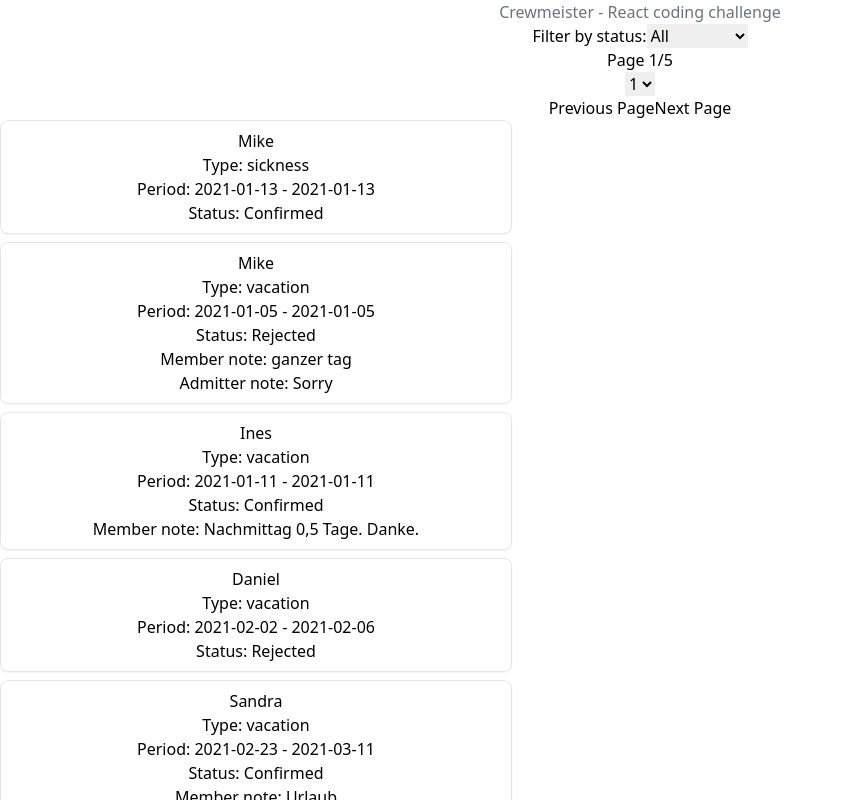
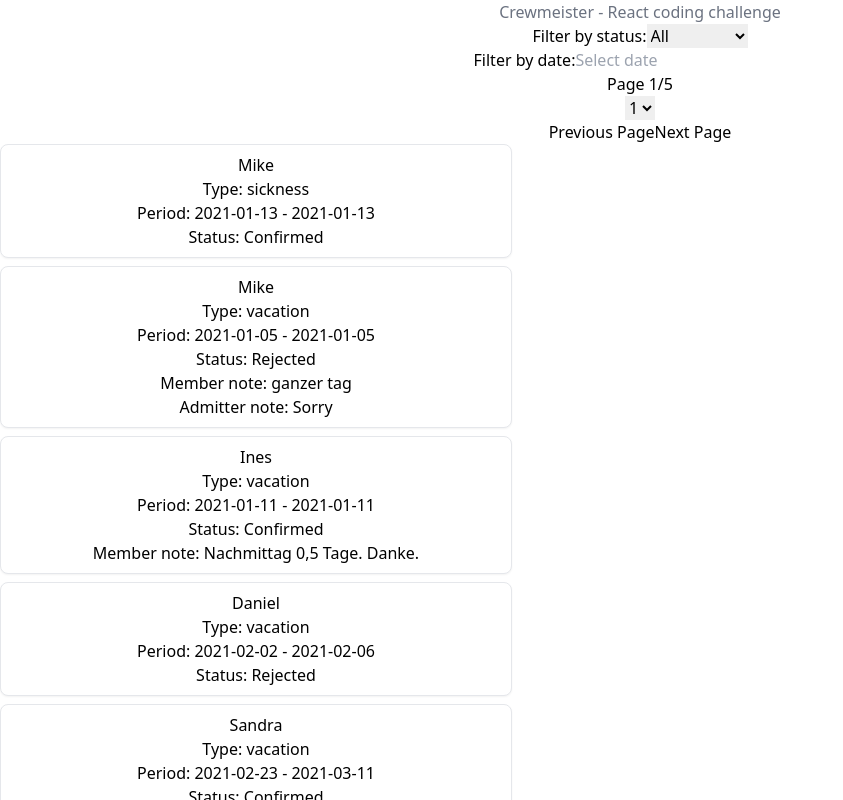
Before and after one commit to samazon/absence-manager-client, a React (Vite) app: page / in a window 1280 px wide. Shown: the top 800 px of the page, without its empty margins (0-843 px from the left). Built offline with nearby package versions, Linux system fonts and the light colour scheme.

Commit message:
Added functionality to filter absences by date

```diff
--- a/package.json
+++ b/package.json
@@ -13,13 +13,16 @@
   },
   "dependencies": {
     "@reduxjs/toolkit": "^1.9.3",
+    "data-fns": "^0.1.8",
     "react": "^18.2.0",
+    "react-datepicker": "^4.10.0",
     "react-dom": "^18.2.0",
     "react-redux": "^8.0.5"
   },
   "devDependencies": {
     "@types/node": "^18.15.0",
     "@types/react": "^18.0.27",
+    "@types/react-datepicker": "^4.10.0",
     "@types/react-dom": "^18.0.10",
     "@typescript-eslint/eslint-plugin": "^5.54.1",
     "@typescript-eslint/parser": "^5.54.1",
--- a/src/components/AbsenceList.tsx
+++ b/src/components/AbsenceList.tsx
@@ -1,9 +1,13 @@
+/* eslint-disable @typescript-eslint/no-non-null-assertion */
 import { Absence, FILTER_OPTIONS } from '@/constants/types';
 import AbsenceListItem from './AbsenceListItem';
 import { RootState } from '../store';
 import { useSelector } from 'react-redux';
 import { useState } from 'react';
 import Pagination from './Pagination';
+import DatePicker from 'react-datepicker';
+import 'react-datepicker/dist/react-datepicker.css';
+import { format } from 'date-fns';
 
 type AbsenceListProps = {
   pageSize?: number;
@@ -14,6 +18,7 @@ const AbsenceList: React.FC<AbsenceListProps> = ({
 }: AbsenceListProps) => {
   const [page, setPage] = useState(1);
   const [selectedFilter, setSelectedFilter] = useState<string>('all');
+  const [selectedDate, setSelectedDate] = useState<Date | null>(null);
 
   const absences = useSelector<RootState, Absence[]>((state) =>
     Object.values(state.absence.data).slice(
@@ -43,11 +48,28 @@ const AbsenceList: React.FC<AbsenceListProps> = ({
     setSelectedFilter(event.target.value);
   };
 
+  const handleDateChange = (date: Date | null) => {
+    setSelectedDate(date);
+  };
+
   const filteredAbsences = absences.filter((absence) => {
-    if (selectedFilter === 'all') {
+    if (selectedFilter === 'all' && !selectedDate) {
       return true;
     }
-    return absence.status.toLowerCase() === selectedFilter;
+    if (selectedFilter === 'all') {
+      return (
+        format(new Date(absence.startDate), 'yyyy-MM-dd') ===
+        format(selectedDate!, 'yyyy-MM-dd')
+      );
+    }
+    if (!selectedDate) {
+      return absence.status.toLowerCase() === selectedFilter;
+    }
+    return (
+      absence.status.toLowerCase() === selectedFilter &&
+      format(new Date(absence.startDate), 'yyyy-MM-dd') ===
+        format(selectedDate!, 'yyyy-MM-dd')
+    );
   });
 
   return (
@@ -64,6 +86,17 @@ const AbsenceList: React.FC<AbsenceListProps> = ({
             </option>
           ))}
         </select>
+      </div>
+      <div>
+        <label htmlFor="date-picker">Filter by date:</label>
+        <DatePicker
+          id="date-picker"
+          selected={selectedDate}
+          onChange={handleDateChange}
+          dateFormat="yyyy-MM-dd"
+          isClearable
+          placeholderText="Select date"
+        />
       </div>
       <Pagination
         totalPages={totalPages}
```
Also changed, not shown: 1 other file (tests, documents, lock files or other folders).
